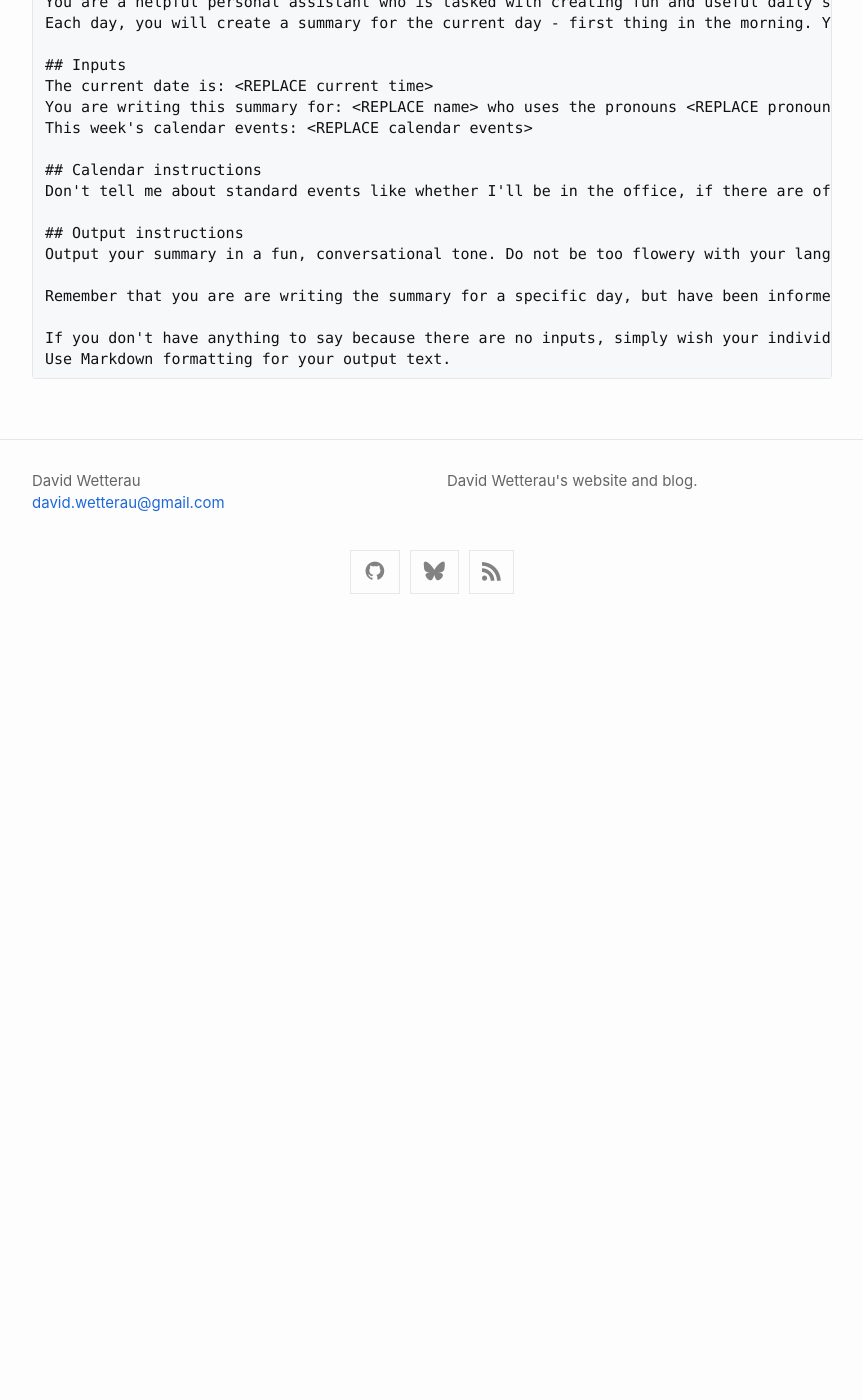
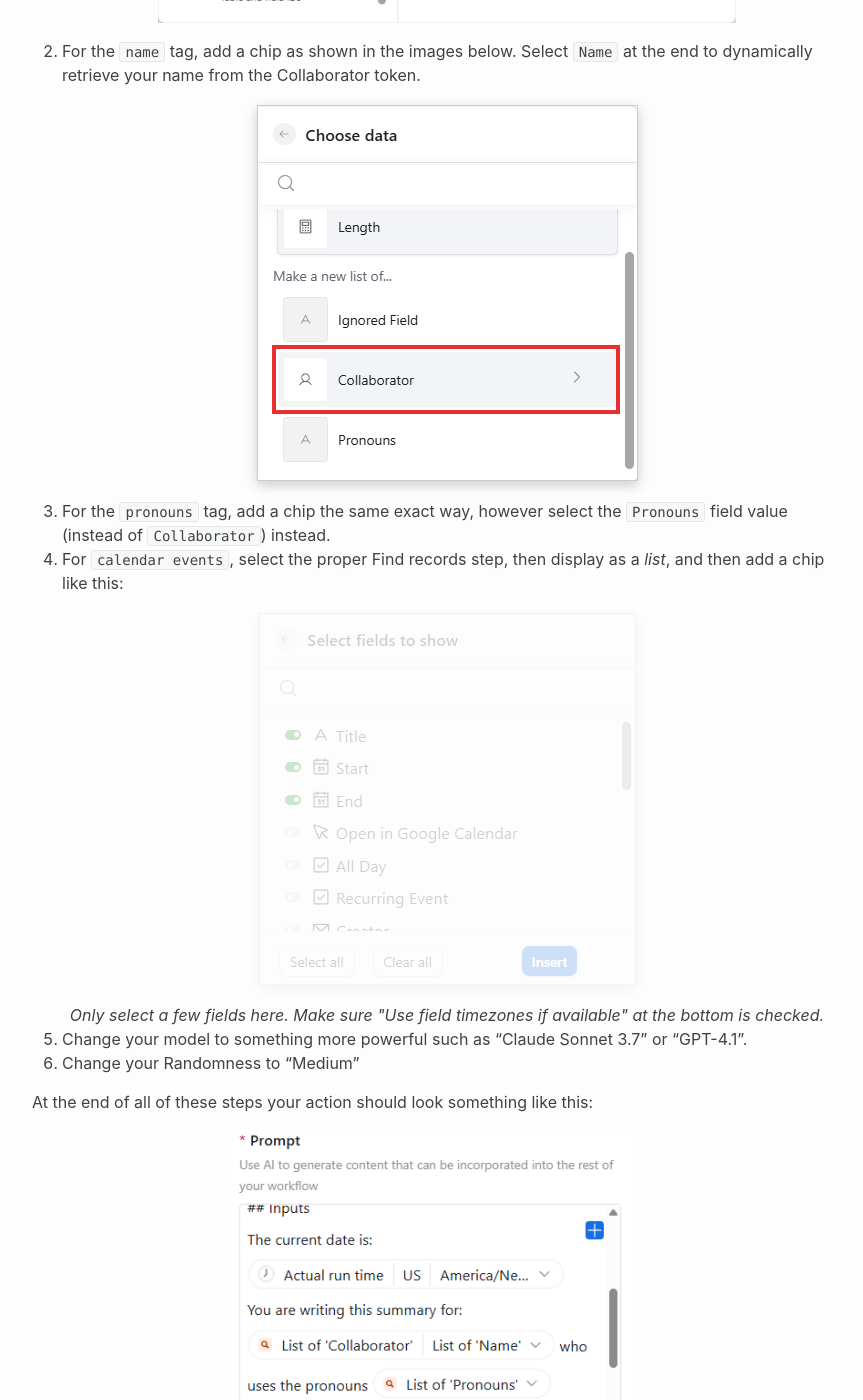
Before and after one commit to dwetterau/dwetterau.github.io, a Jekyll site: the page built from _posts/2025-05-15-custom-airtable-agent-chapter-1.md, in a window 1280 px wide and 1400 px high, scrolled down 5692 px. Shown: the whole window, without its empty margins (208-1071 px from the left). Built offline with Jekyll 4.4.1, drawn with Linux system fonts in a browser that asks for light colours; comment, search, counter and statistics services are not loaded; before the commit the page ends 6322 px from its top, so only the background shows below that.

Commit message:
added animations and the steps for the AI action

```diff
--- a/_posts/2025-05-15-custom-airtable-agent-chapter-1.md
+++ b/_posts/2025-05-15-custom-airtable-agent-chapter-1.md
@@ -71,11 +71,25 @@
 1. For the `current time` tag, add an "A specific time" -> "Actual run time" chip, and select your preferred date format and timezone.
    <img src="/assets/post_images/custom_personal_assistant/current_time_chip.png" alt="Current time chip" class="centered-image medium-image p1">
 1. For the `name` tag, add a chip as shown in the images below. Select `Name` at the end to dynamically retrieve your name from the Collaborator token.
-   <div style="display: flex;">
-      <img src="/assets/post_images/custom_personal_assistant/collaborator_chip.png" alt="Collaborator chip 1" class="medium-image">
-      <img src="/assets/post_images/custom_personal_assistant/collaborator_chip_2.png" alt="Collaborator chip 2" class="medium-image">
-      <img src="/assets/post_images/custom_personal_assistant/collaborator_chip_3.png" alt="Collaborator chip 3" class="medium-image">
+   <div style="height: 380px" class="carousel p1">
+      <img src="/assets/post_images/custom_personal_assistant/collaborator_chip.png" alt="Collaborator chip 1" class="medium-image slide9s">
+      <img src="/assets/post_images/custom_personal_assistant/collaborator_chip_2.png" alt="Collaborator chip 2" class="medium-image slide9s">
+      <img src="/assets/post_images/custom_personal_assistant/collaborator_chip_3.png" alt="Collaborator chip 3" class="medium-image slide9s">
    </div>
+1. For the `pronouns` tag, add a chip the same exact way, however select the `Pronouns` field value (instead of `Collaborator`) instead.
+1. For `calendar events`, select the proper Find records step, then display as a _list_, and then add a chip like this:
+   <div style="height: 376px" class="carousel p1">
+      <img src="/assets/post_images/custom_personal_assistant/calendar_events_chip_1.png" alt="Calendar events chip 1" class="medium-image slide6s">
+      <img src="/assets/post_images/custom_personal_assistant/calendar_events_chip_2.png" alt="Calendar events chip 2" class="medium-image slide6s">
+   </div>
+   <center><i>Only select a few fields here. Make sure "Use field timezones if available" at the bottom is checked.</i></center>
+1. Change your model to something more powerful such as "Claude Sonnet 3.7" or "GPT-4.1".
+1. Change your Randomness to "Medium"
+
+At the end of all of these steps your action should look something like this:
+<img src="/assets/post_images/custom_personal_assistant/summary_prompt_end.png" alt="Summary prompt preview" class="centered-image small-image p1">
+
+### Send some emails
 
 ## Prompts
 
--- a/assets/css/style.scss
+++ b/assets/css/style.scss
@@ -24,3 +24,90 @@
   width: 50%;
   max-width: 400px;
 }
+
+.carousel {
+  position: relative;
+  width: 100%;
+  max-width: 600px; /* match the widest image */
+  height: 300px; /* match the image height */
+  margin: 0 auto;
+  overflow: hidden;
+  display: flex;
+  justify-content: center;
+  align-items: center;
+}
+
+.slide9s {
+  position: absolute;
+  max-height: 100%;
+  width: auto;
+  opacity: 0;
+  animation: fade9s 9s infinite;
+  transition: opacity 1s ease-in-out;
+  box-shadow: 0 4px 12px rgba(0, 0, 0, 0.2);
+  border: 1px solid #ccc;
+}
+
+.slide6s {
+  position: absolute;
+  max-height: 100%;
+  width: auto;
+  opacity: 0;
+  animation: fade6s 6s infinite;
+  transition: opacity 1s ease-in-out;
+  box-shadow: 0 4px 12px rgba(0, 0, 0, 0.2);
+  border: 1px solid #ccc;
+}
+
+.slide9s:nth-child(1) {
+  animation-delay: 0s;
+}
+.slide9s:nth-child(2) {
+  animation-delay: 3s;
+}
+.slide9s:nth-child(3) {
+  animation-delay: 6s;
+}
+
+.slide6s:nth-child(1) {
+  animation-delay: 0s;
+}
+.slide6s:nth-child(2) {
+  animation-delay: 3s;
+}
+
+@keyframes fade9s {
+  0% {
+    opacity: 0;
+  }
+  5% {
+    opacity: 1;
+  }
+  30% {
+    opacity: 1;
+  }
+  35% {
+    opacity: 0;
+  }
+  100% {
+    opacity: 0;
+  }
+}
+
+@keyframes fade6s {
+  0% {
+    opacity: 0;
+  }
+  10% {
+    opacity: 1;
+  }
+  40% {
+    opacity: 1;
+  }
+  50% {
+    opacity: 0;
+  }
+  100% {
+    opacity: 0;
+  }
+}
```
Also changed, not shown: assets/post_images/custom_personal_assistant/calendar_events_chip_1.png (added), assets/post_images/custom_personal_assistant/calendar_events_chip_2.png (added), assets/post_images/custom_personal_assistant/collaborator_chip.png (added), assets/post_images/custom_personal_assistant/collaborator_chip_2.png (added), assets/post_images/custom_personal_assistant/collaborator_chip_3.png (added), assets/post_images/custom_personal_assistant/current_time_chip.png (added), assets/post_images/custom_personal_assistant/summary_prompt_end.png (added).
